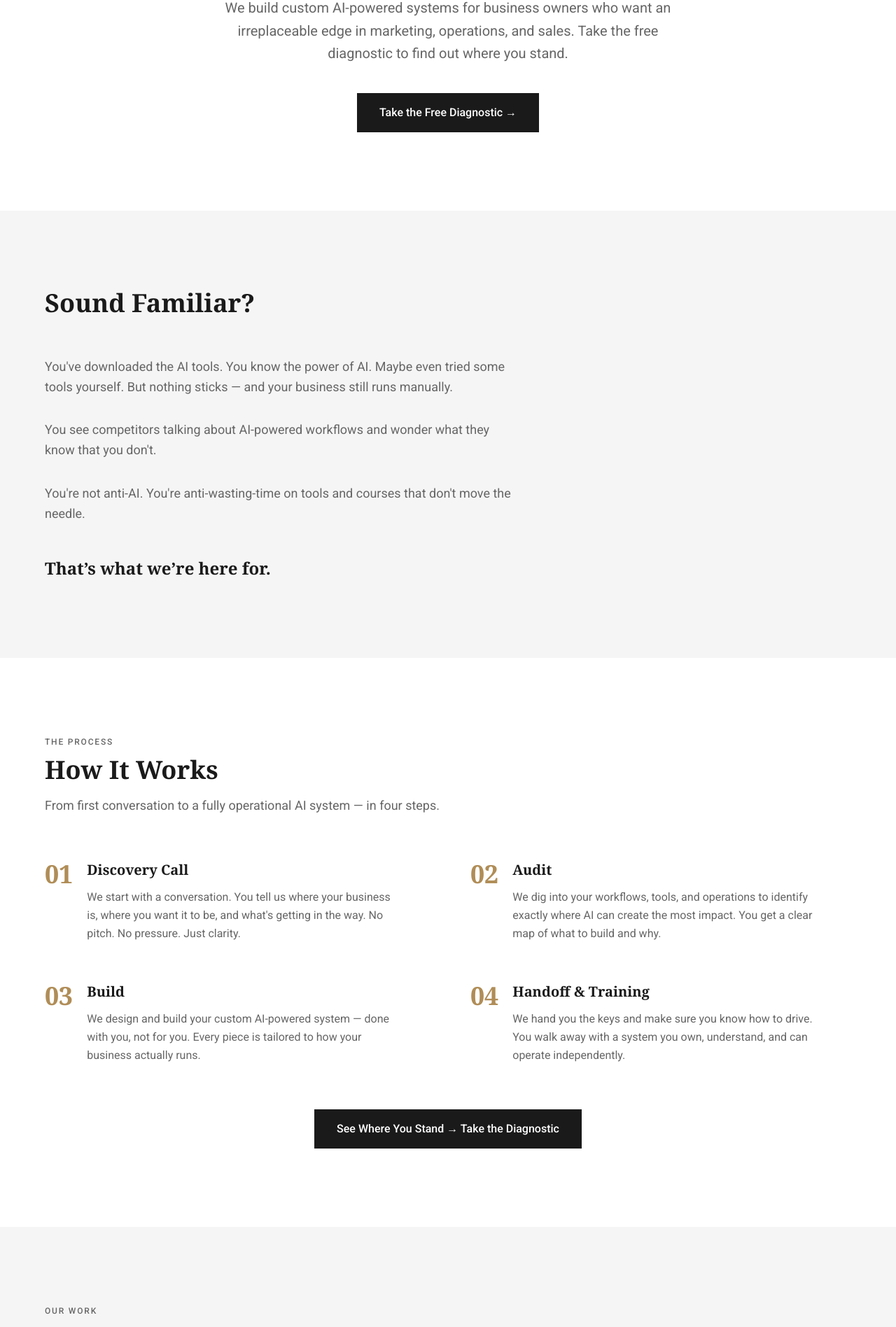
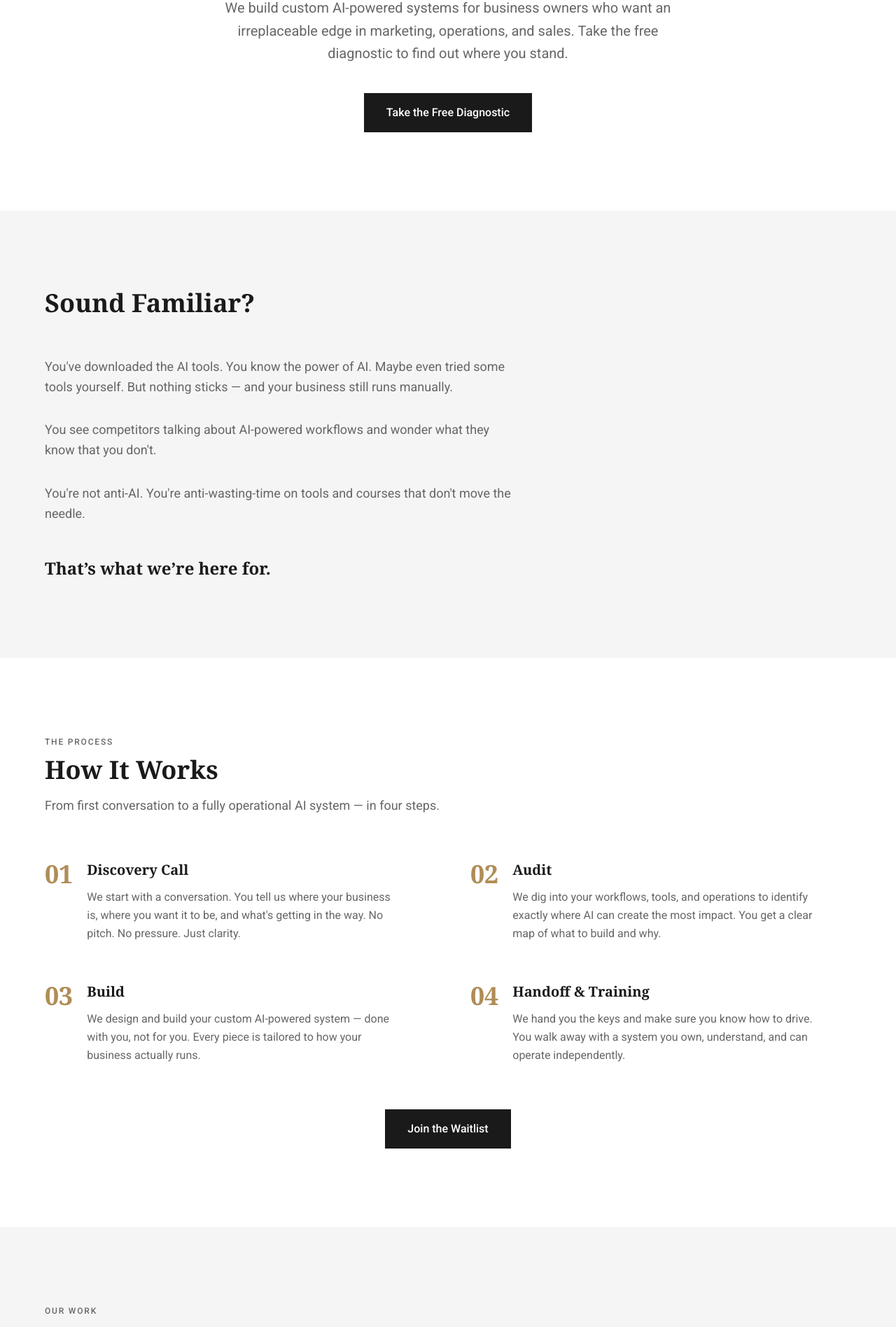
Before and after one commit to Unpromptable-Assets/unpromptable-assets, a Next.js app: page / in a window 1280 px wide. Shown: the part 331-2227 px from the top of the page at 70% size. Built offline with nearby package versions, Linux system fonts and the light colour scheme.

Commit message:
Update CTA copy: remove arrows and adjust messaging

```diff
--- a/src/components/Hero.tsx
+++ b/src/components/Hero.tsx
@@ -21,7 +21,7 @@ export default function Hero() {
               href="#contact"
               className="inline-block bg-foreground px-8 py-4 text-base font-medium text-white transition-colors duration-200 hover:bg-gold"
             >
-              Take the Free Diagnostic &rarr;
+              Take the Free Diagnostic
             </a>
           </div>
         </FadeIn>
--- a/src/components/HowItWorks.tsx
+++ b/src/components/HowItWorks.tsx
@@ -69,7 +69,7 @@ export default function HowItWorks() {
             href="#contact"
             className="inline-block bg-foreground px-8 py-4 text-base font-medium text-white transition-colors duration-200 hover:bg-gold"
           >
-            See Where You Stand &rarr; Take the Diagnostic
+            Join the Waitlist
           </a>
         </FadeIn>
       </div>
--- a/src/components/WhatWeBuild.tsx
+++ b/src/components/WhatWeBuild.tsx
@@ -91,7 +91,7 @@ export default function WhatWeBuild() {
             href="#contact"
             className="inline-block bg-foreground px-8 py-4 text-base font-medium text-white transition-colors duration-200 hover:bg-gold"
           >
-            Find Out What Your Business Needs &rarr; Take the Diagnostic
+            Find Out What Your Business Needs
           </a>
         </FadeIn>
       </div>
```
